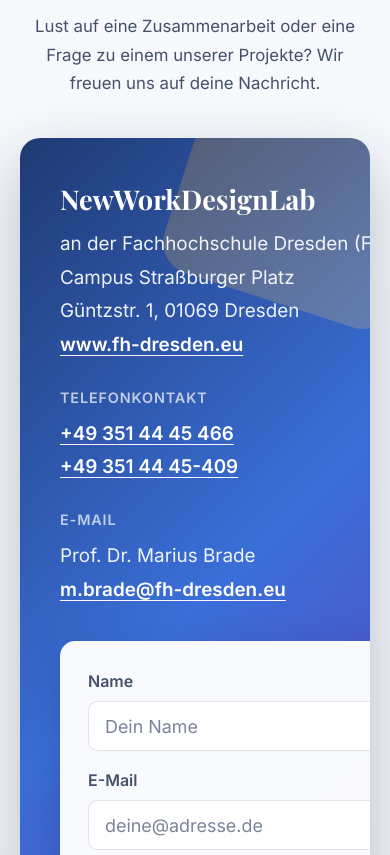
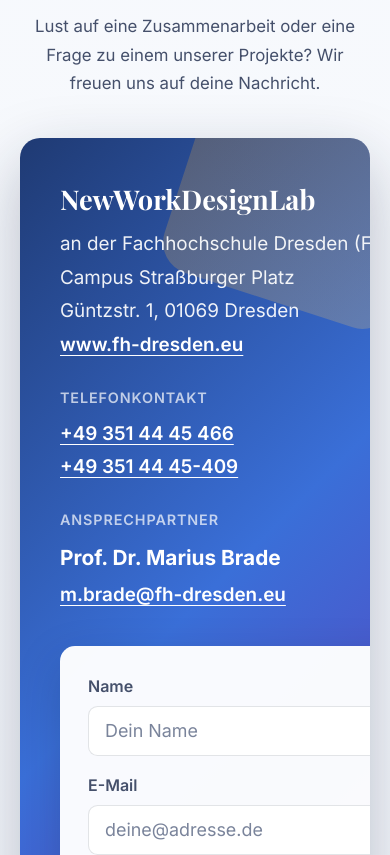
Before and after one commit to NewWorkDesignLab/website, a Next.js app: page / in a window 390 px wide. Shown: the part 4120-4975 px from the top of the page. Built offline with nearby package versions, Linux system fonts and the light colour scheme; a web font is replaced by a local one.

Commit message:
fixed contact page

```diff
--- a/src/app/contact/page.tsx
+++ b/src/app/contact/page.tsx
@@ -6,7 +6,7 @@
 export default function ContactPage() {
   return (
     <PageShell>
-      <ContactBlock headingTag="h1" standalone />
+      <ContactBlock headingTag="h1" standalone contactPage />
     </PageShell>
   );
 }
--- a/src/components/ContactBlock.tsx
+++ b/src/components/ContactBlock.tsx
@@ -1,5 +1,6 @@
 "use client";
 
+import Image from "next/image";
 import texts from "../content/texts.json";
 import { useLang } from "../app/useLang";
 
@@ -12,16 +13,23 @@
  * <h1>, while the homepage keeps it an <h2> below the hero headline.
  * `standalone` trims the large top whitespace that only makes sense when the
  * block follows other homepage sections.
+ * `contactPage` switches the block into its dedicated-page guise: the heading
+ * reads "Kontakt" instead of the homepage's hero line, and Marius Brade is
+ * introduced as the lab's named point of contact. The homepage section keeps
+ * its original wording.
  */
 export function ContactBlock({
   headingTag: Heading = "h2",
   standalone = false,
+  contactPage = false,
 }: {
   headingTag?: "h1" | "h2";
   standalone?: boolean;
+  contactPage?: boolean;
 }) {
   const { lang } = useLang();
   const c = texts[lang].homeContact;
+  const cp = texts[lang].contactPage;
 
   return (
     <section
@@ -29,9 +37,30 @@
       className={`home-contact${standalone ? " home-contact--standalone" : ""}`}
     >
       <div className="pillars-intro">
-        <Heading className="pillars-heading">{c.heading}</Heading>
+        <Heading className="pillars-heading">
+          {contactPage ? cp.title : c.heading}
+        </Heading>
         <p className="pillars-lead">{c.intro}</p>
       </div>
+
+      {contactPage ? (
+        <div className="contact-spotlight">
+          <div className="contact-spotlight-photo">
+            <Image
+              src="/team/marius-brade.jpg"
+              alt={cp.person}
+              fill
+              sizes="(max-width: 768px) 8rem, 11rem"
+            />
+          </div>
+          <div className="contact-spotlight-text">
+            <span className="contact-spotlight-role">{cp.role}</span>
+            <strong className="contact-spotlight-name">{cp.person}</strong>
+            <span className="contact-spotlight-title">{cp.titleFhd}</span>
+            <p className="contact-spotlight-bio">{cp.bio}</p>
+          </div>
+        </div>
+      ) : null}
 
       <div className="home-contact-panel">
         <div className="home-contact-info">
@@ -64,8 +93,8 @@
           </div>
 
           <div className="home-contact-block">
-            <span className="home-contact-block-label">{c.emailLabel}</span>
-            <span>{c.person}</span>
+            <span className="home-contact-block-label">{c.personLabel}</span>
+            <strong className="home-contact-person">{c.person}</strong>
             <a className="home-contact-link" href={`mailto:${c.email}`}>
               {c.email}
             </a>
--- a/src/content/texts.json
+++ b/src/content/texts.json
@@ -42,7 +42,7 @@
       "websiteUrl": "https://www.fh-dresden.eu",
       "phoneLabel": "Telefonkontakt",
       "phones": ["+49 351 44 45 466", "+49 351 44 45-409"],
-      "emailLabel": "E-Mail",
+      "personLabel": "Ansprechpartner",
       "person": "Prof. Dr. Marius Brade",
       "email": "m.brade@fh-dresden.eu",
       "form": {
@@ -104,7 +104,8 @@
       "intro": "Du hast Interesse an einer Zusammenarbeit oder eine Frage zu einem unserer Projekte? Wir freuen uns auf deine Nachricht.",
       "person": "Prof. Dr. Marius Brade",
       "role": "Ansprechpartner New Work Design Lab",
-      "emailCta": "E-Mail schreiben"
+      "titleFhd": "Professor für Medieninformatik · Prorektor für Forschung, Innovation und nachhaltigen Transfer",
+      "bio": "Prof. Dr. Marius Brade leitet das NewWorkDesignLab an der Fachhochschule Dresden. Ihn treibt eine Frage an: Wie lässt sich Technologie so gestalten, dass sie uns Menschen wirklich hilft? Seit über einem Jahrzehnt forscht er im Schnittgebiet von Interaktionsdesign, Informatik und Kognitionspsychologie – immer mit dem Blick darauf, wie wir Arbeiten und Zusammenleben im Sinne von New Work neu denken können."
     },
     "impressum": {
       "title": "Impressum",
@@ -169,7 +170,7 @@
       "websiteUrl": "https://www.fh-dresden.eu",
       "phoneLabel": "Phone",
       "phones": ["+49 351 44 45 466", "+49 351 44 45-409"],
-      "emailLabel": "Email",
+      "personLabel": "Contact",
       "person": "Prof. Dr. Marius Brade",
       "email": "m.brade@fh-dresden.eu",
       "form": {
@@ -231,7 +232,8 @@
       "intro": "Interested in working together or have a question about one of our projects? We look forward to hearing from you.",
       "person": "Prof. Dr. Marius Brade",
       "role": "Contact, New Work Design Lab",
-      "emailCta": "Send an email"
+      "titleFhd": "Professor of Media Informatics · Vice-Rector for Research, Innovation and Sustainable Transfer",
+      "bio": "Prof. Dr. Marius Brade heads the NewWorkDesignLab at the University of Applied Sciences Dresden. He is driven by one question: how can technology be designed so that it genuinely helps people? For more than a decade he has been researching at the intersection of interaction design, computer science and cognitive psychology – always with an eye on how we might rethink the way we work and live together in the spirit of New Work."
     },
     "impressum": {
       "title": "Legal Note",
--- a/src/styles/globals.css
+++ b/src/styles/globals.css
@@ -1476,6 +1476,70 @@
   padding-top: 0;
 }
 
+/* Named point of contact on the dedicated contact page: a calm white card
+   that introduces Marius Brade before the gradient contact panel. */
+.contact-spotlight {
+  position: relative;
+  z-index: 3;
+  display: flex;
+  gap: clamp(1.5rem, 3vw, 2.75rem);
+  align-items: center;
+  padding: clamp(1.75rem, 3vw, 2.75rem);
+  background: #fff;
+  border: 1px solid var(--border);
+  border-radius: var(--corner);
+  box-shadow: 0 0.75rem 2.5rem rgba(20, 33, 61, 0.08);
+}
+
+.contact-spotlight-photo {
+  position: relative;
+  flex: 0 0 auto;
+  width: clamp(7.5rem, 13vw, 11rem);
+  aspect-ratio: 1;
+  border-radius: 1.25rem;
+  overflow: hidden;
+  background: var(--border);
+}
+
+.contact-spotlight-photo img {
+  object-fit: cover;
+}
+
+.contact-spotlight-text {
+  display: flex;
+  flex-direction: column;
+  gap: 0.45rem;
+}
+
+.contact-spotlight-role {
+  font-size: 0.85rem;
+  font-weight: 600;
+  letter-spacing: 0.06em;
+  text-transform: uppercase;
+  color: var(--blue);
+}
+
+.contact-spotlight-name {
+  font-family: var(--font-display);
+  font-size: clamp(1.5rem, 2.4vw, 1.9rem);
+  font-weight: 700;
+  line-height: 1.15;
+  color: var(--ink);
+}
+
+.contact-spotlight-title {
+  font-size: 1rem;
+  line-height: 1.45;
+  color: var(--muted);
+}
+
+.contact-spotlight-bio {
+  margin-top: 0.35rem;
+  font-size: 1.08rem;
+  line-height: 1.65;
+  color: var(--ink-soft);
+}
+
 /* The "bunte viereckige" element: a vivid brand-gradient panel that lifts the
    contact block off the page and rounds the homepage off. */
 .home-contact-panel {
@@ -1551,6 +1615,16 @@
   margin-bottom: 0.25rem;
 }
 
+/* The named contact (Marius Brade): emphasised, but kept smaller and in the
+   sans face so it reads as a person and not a second org heading. */
+.home-contact-block strong.home-contact-person {
+  font-family: inherit;
+  font-size: 1.3rem;
+  font-weight: 700;
+  color: #fff;
+  margin-bottom: 0.1rem;
+}
+
 .home-contact-block-label {
   font-size: 0.9rem;
   font-weight: 600;
@@ -1849,6 +1923,11 @@
     grid-template-columns: 1fr;
     gap: 2.25rem;
     border-radius: 1.25rem;
+  }
+  .contact-spotlight {
+    flex-direction: column;
+    align-items: flex-start;
+    gap: 1.5rem;
   }
 
   /* Footer flows at the end on every page (no overlap with the bar). */
```
Also changed, not shown: 1 other file (tests, documents, lock files or other folders).
